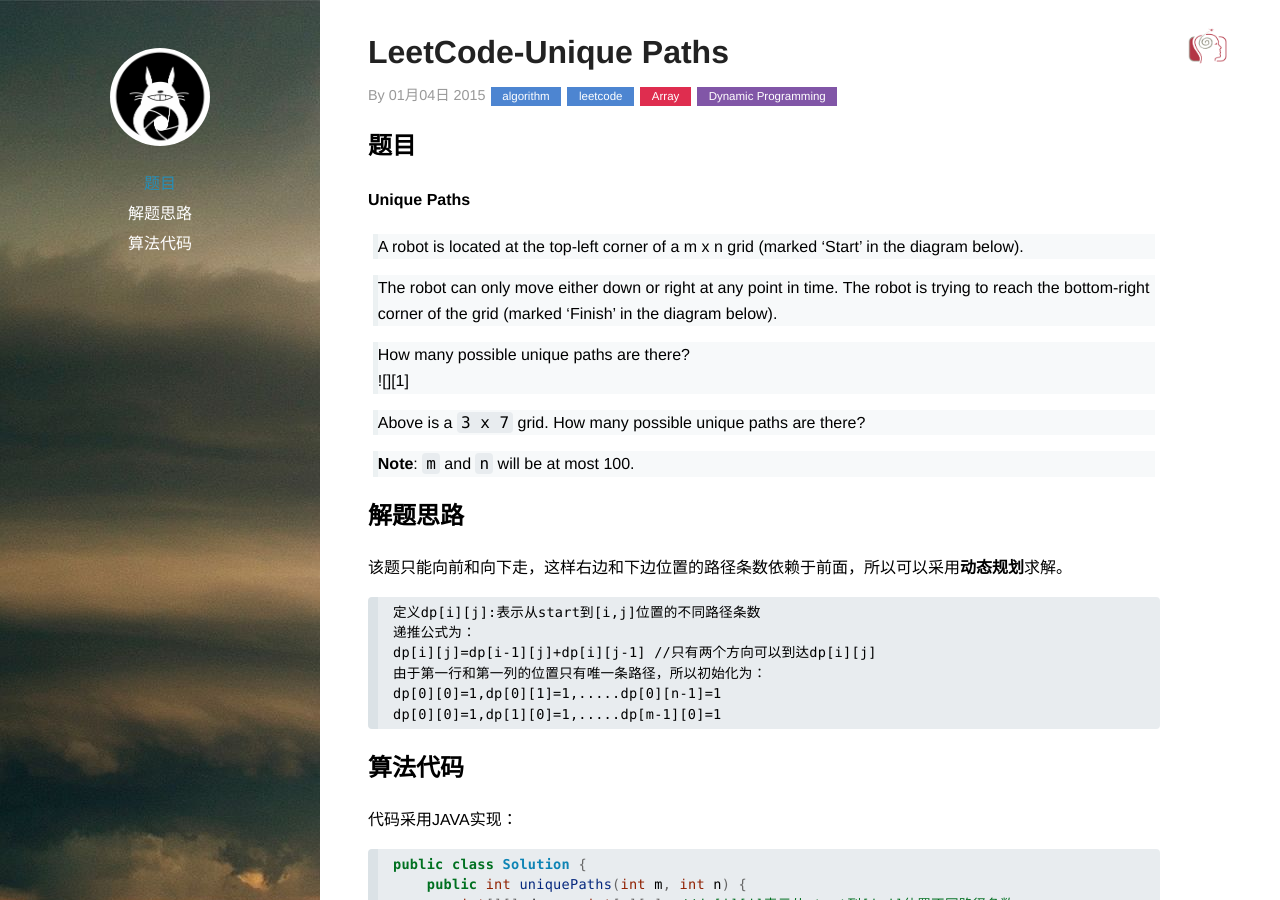
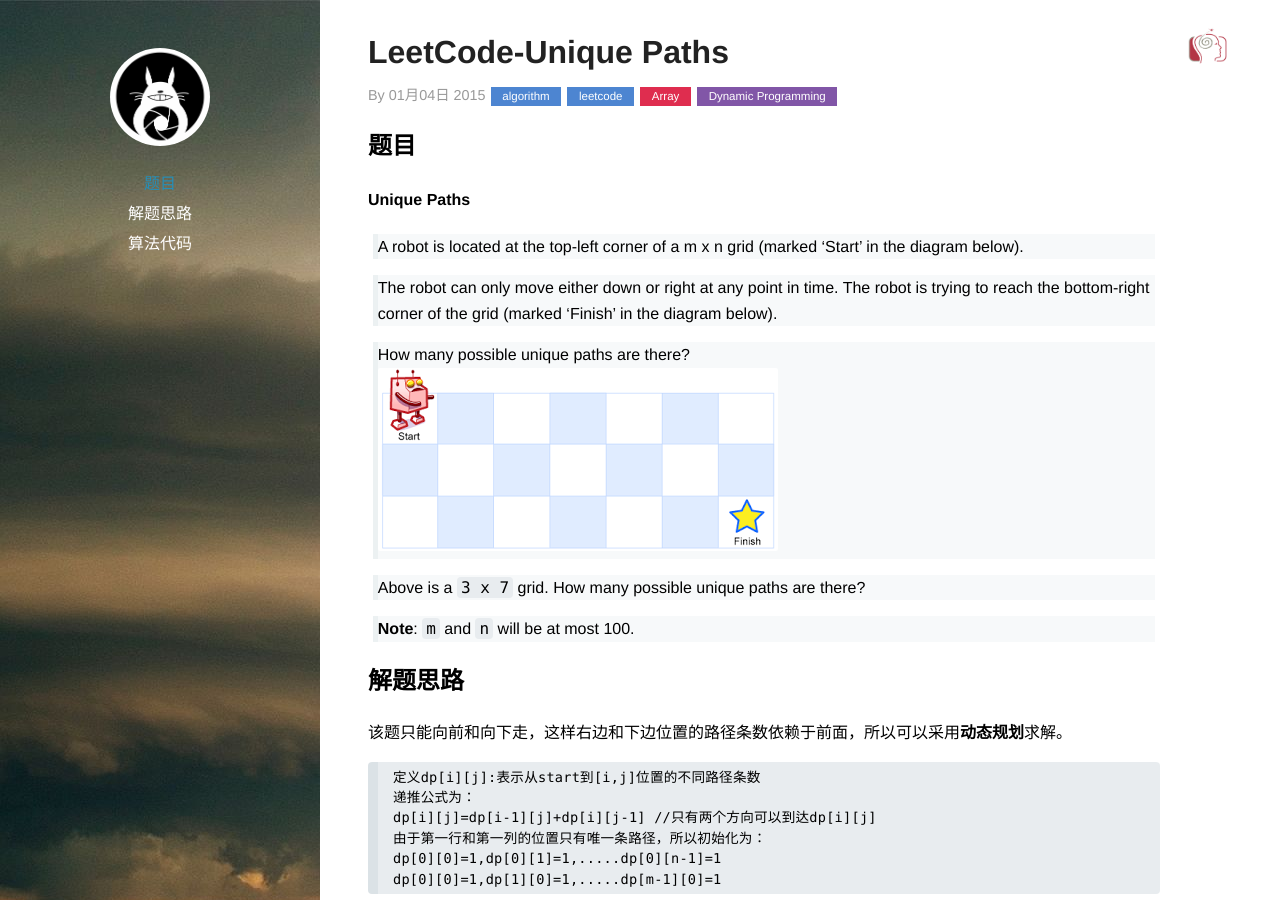
Before and after one commit to hexo2hexo/xwzpp.github.io, a Jekyll site: the page built from _posts/2015-01-04-Unique-Paths.md, in a window 1280 px wide and 900 px high. Built offline with Jekyll 4.4.1, drawn with Linux system fonts in a browser that asks for light colours; Markdown is read by kramdown in place of the engine named in the settings; comment, search, counter and statistics services are not loaded.

Commit message:
2015-1-2

```diff
--- a/_posts/2015-01-04-Unique-Paths.md
+++ b/_posts/2015-01-04-Unique-Paths.md
@@ -49,3 +49,5 @@
     }
 }
 {% endhighlight %}
+
+[1]:/img/Unique-Paths/1.png
```
